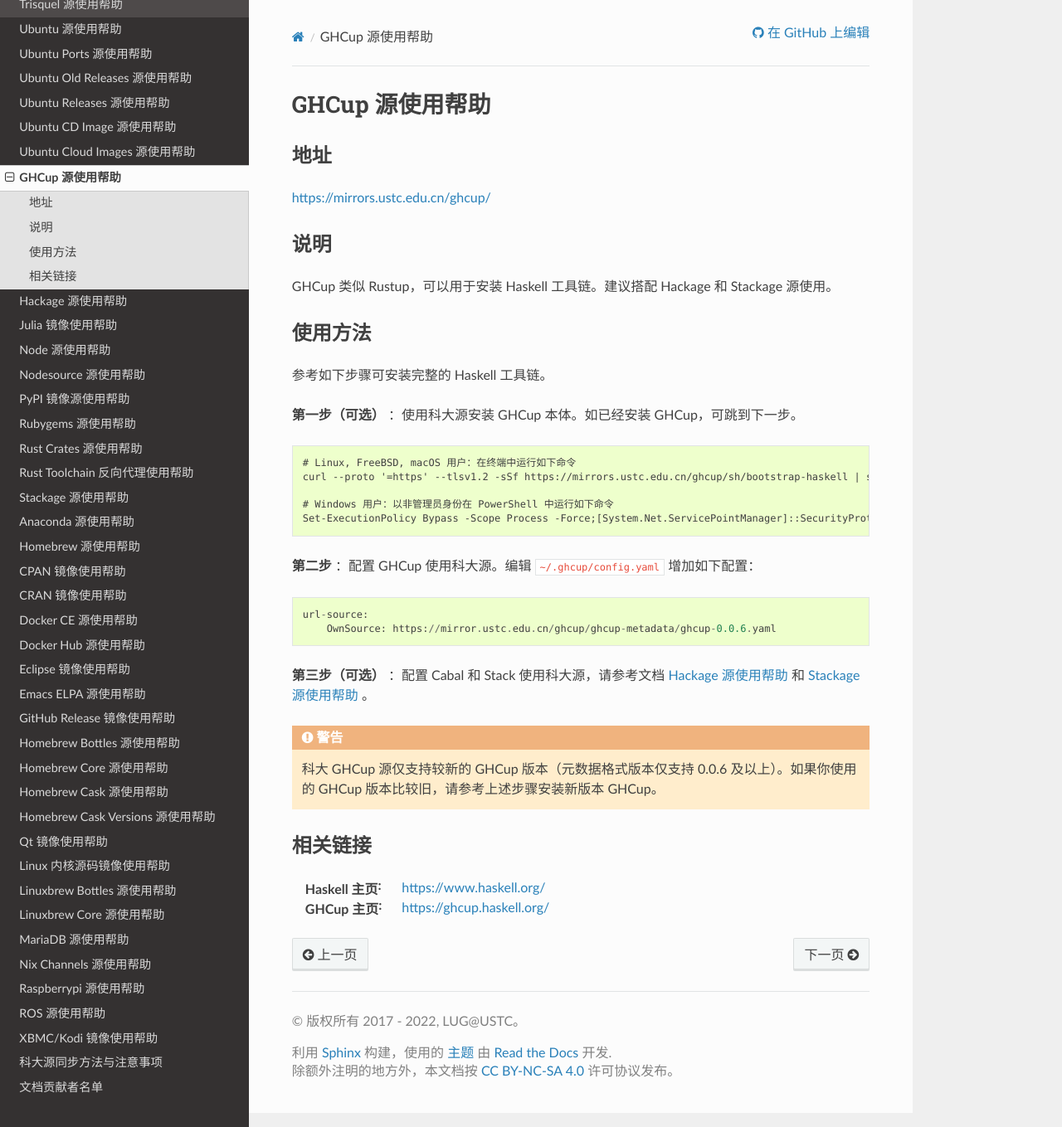
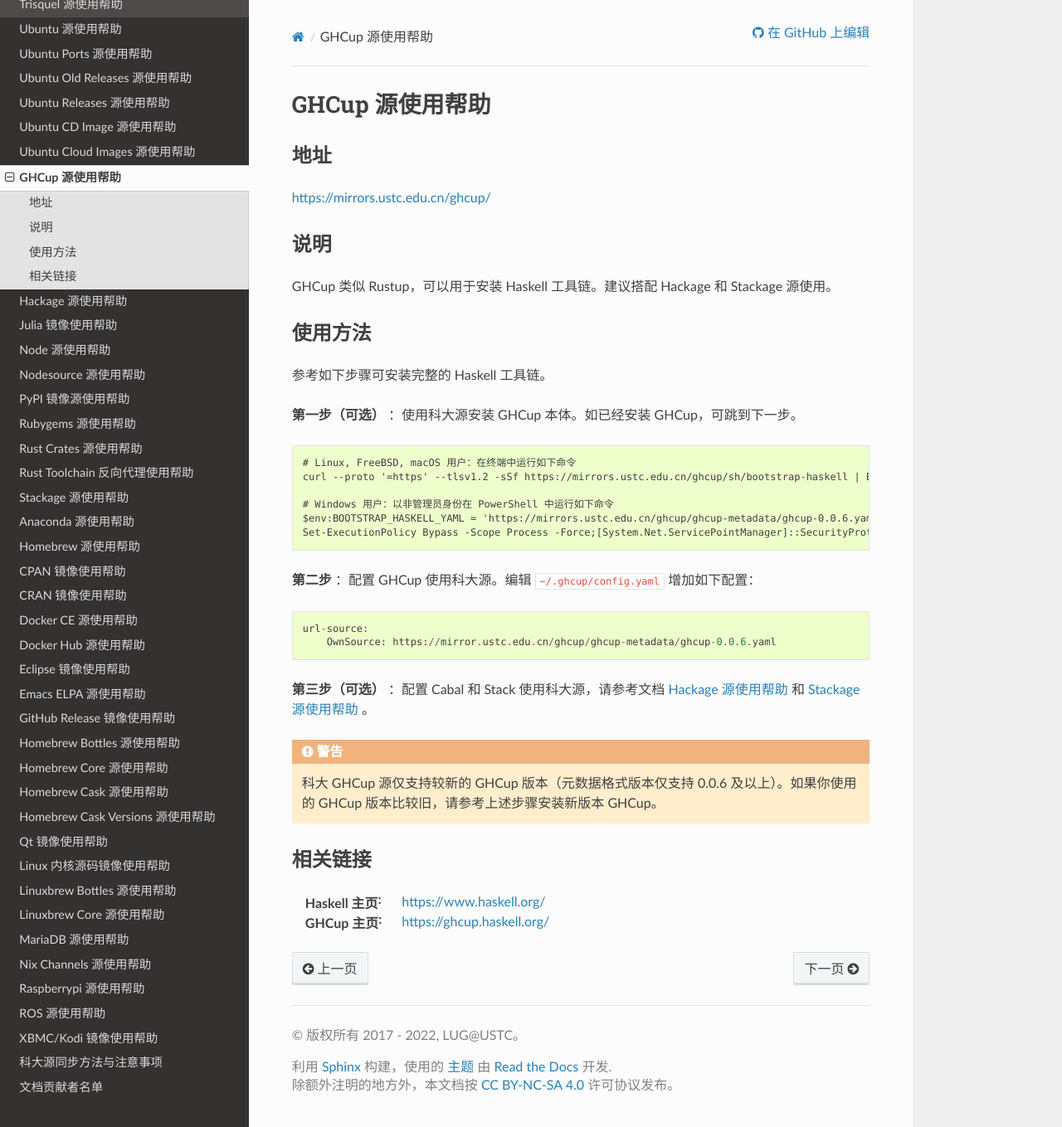
Before and after one commit to ustclug/mirrorhelp, a Sphinx documentation site: the page built from source/ghcup.rst, in a window 1280 px wide and 1359 px high. Shown: the whole window at 83% size. Built offline with Sphinx 7.4.7 and the Read the Docs theme 2.0.0, drawn with Linux system fonts in a browser that asks for light colours; pages that are not in the unit, such as notebooks, are missing from menus.

Commit message:
ghcup: use mirrored metadata files

```diff
--- a/source/ghcup.rst
+++ b/source/ghcup.rst
@@ -22,9 +22,10 @@
 ::
 
    # Linux, FreeBSD, macOS 用户：在终端中运行如下命令
-   curl --proto '=https' --tlsv1.2 -sSf https://mirrors.ustc.edu.cn/ghcup/sh/bootstrap-haskell | sh
+   curl --proto '=https' --tlsv1.2 -sSf https://mirrors.ustc.edu.cn/ghcup/sh/bootstrap-haskell | BOOTSTRAP_HASKELL_YAML=https://mirrors.ustc.edu.cn/ghcup/ghcup-metadata/ghcup-0.0.6.yaml sh
 
    # Windows 用户：以非管理员身份在 PowerShell 中运行如下命令
+   $env:BOOTSTRAP_HASKELL_YAML = 'https://mirrors.ustc.edu.cn/ghcup/ghcup-metadata/ghcup-0.0.6.yaml'
    Set-ExecutionPolicy Bypass -Scope Process -Force;[System.Net.ServicePointManager]::SecurityProtocol = [System.Net.ServicePointManager]::SecurityProtocol -bor 3072;Invoke-Command -ScriptBlock ([ScriptBlock]::Create((Invoke-WebRequest https://mirrors.ustc.edu.cn/ghcup/sh/bootstrap-haskell.ps1 -UseBasicParsing))) -ArgumentList $true
 
 **第二步** ：配置 GHCup 使用科大源。编辑 ``~/.ghcup/config.yaml`` 增加如下配置：
```
